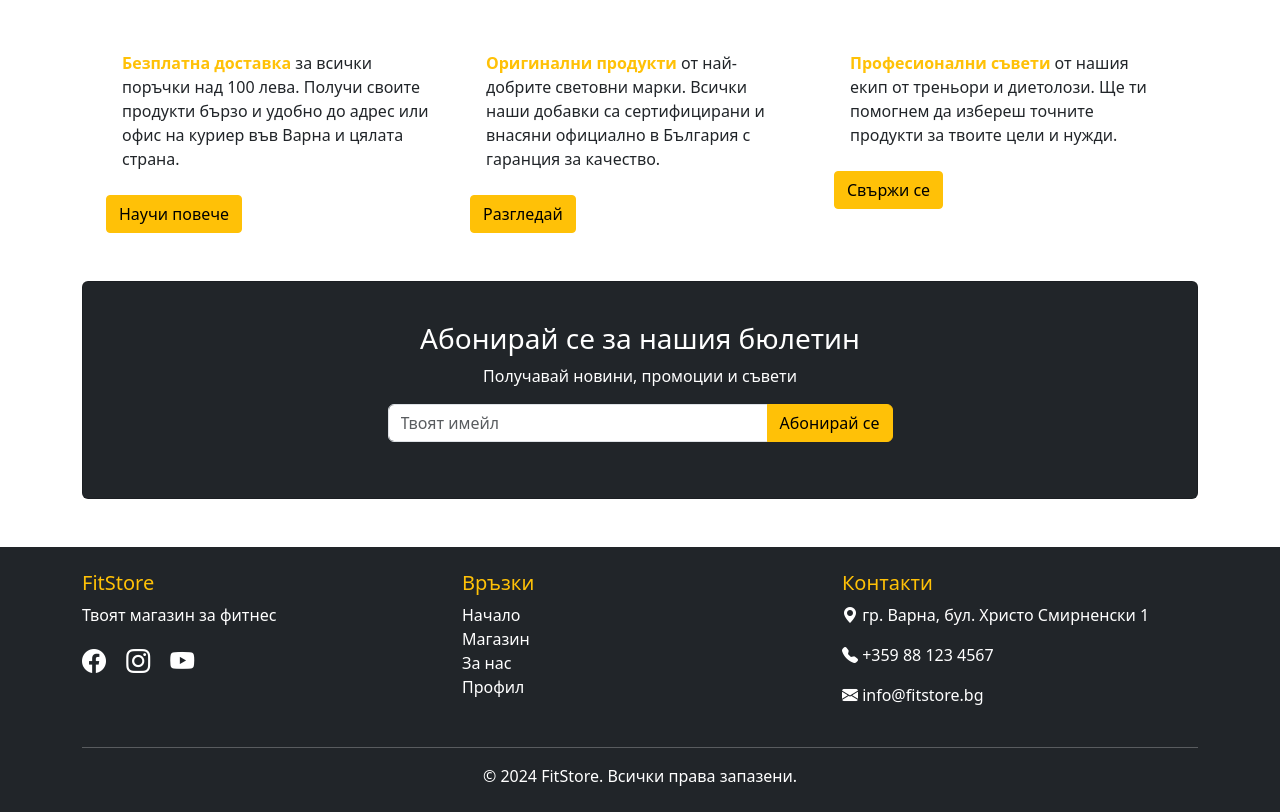
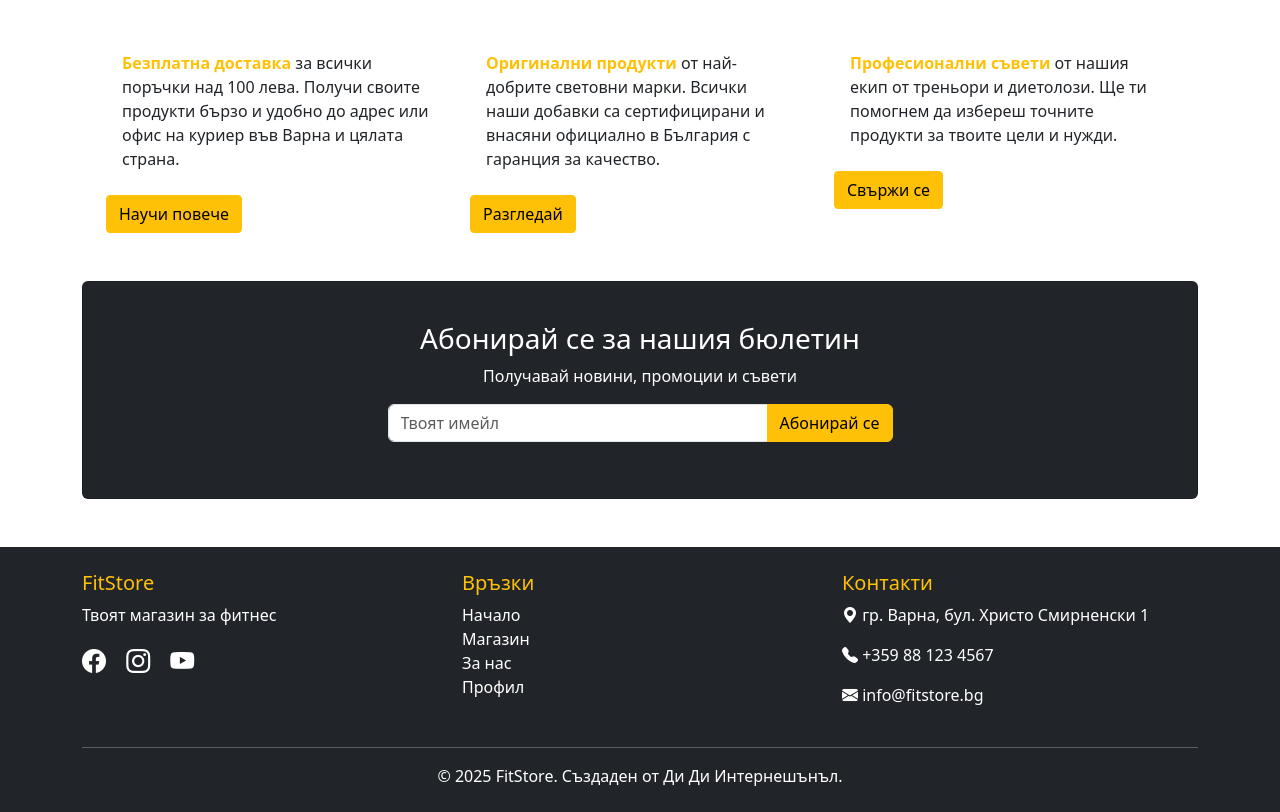
Before and after one commit to web124213/fitstore-project, a plain HTML site: page index.html in a window 1280 px wide. Shown: the part 1164-1976 px from the top of the page. Drawn offline with nearby package versions, Linux system fonts and the light colour scheme.

Commit message:
Update index.html

```diff
--- a/index.html
+++ b/index.html
@@ -206,7 +206,7 @@
             </div>
             <hr class="bg-secondary">
             <div class="text-center">
-                <p class="mb-0">&copy; 2024 FitStore. Всички права запазени.</p>
+    <p class="mb-0">&copy; 2025 FitStore. Създаден от Ди Ди Интернешънъл.</p>
             </div>
         </div>
     </div>
@@ -237,4 +237,5 @@
 
     <script src="https://cdn.jsdelivr.net/npm/bootstrap@5.3.8/dist/js/bootstrap.bundle.min.js" integrity="sha384-FKyoEForCGlyvwx9Hj09JcYn3nv7wiPVlz7YYwJrWVcXK/BmnVDxM+D2scQbITxI" crossorigin="anonymous"></script>
 </body>
+
 </html>
```
